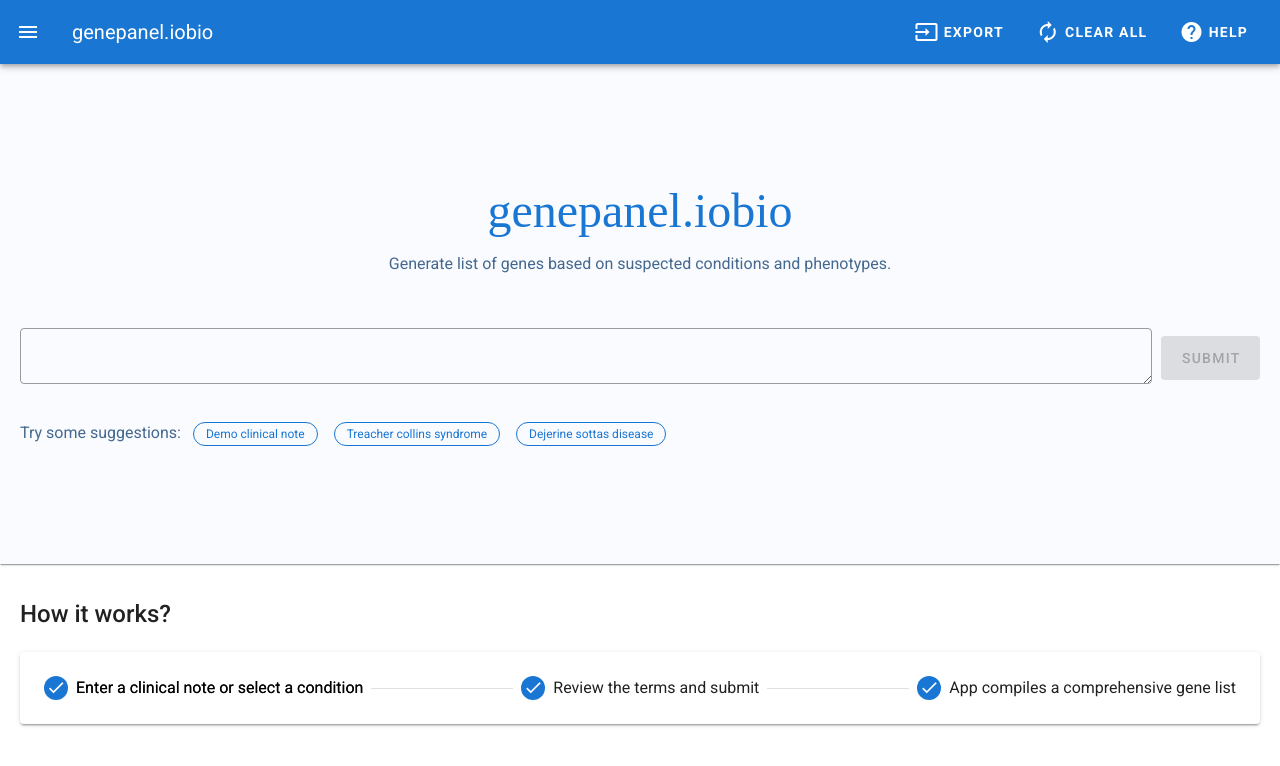
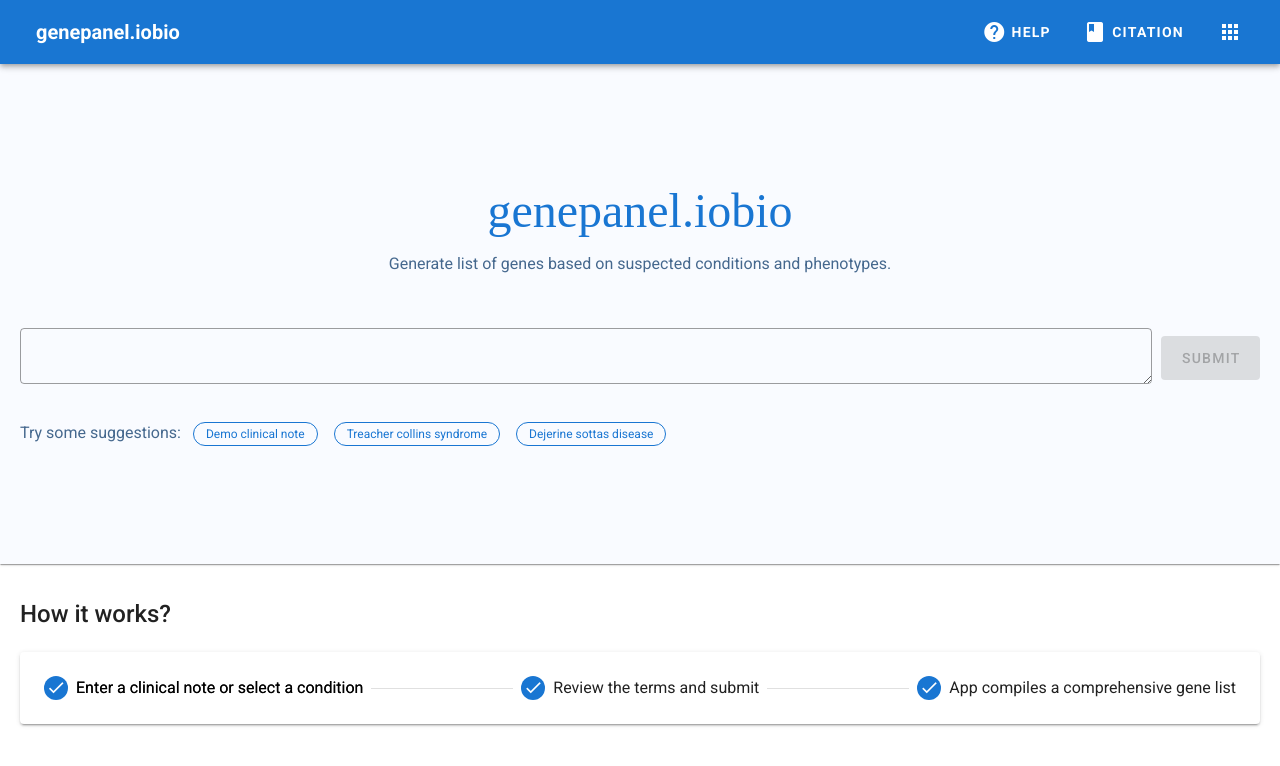
Before and after one commit to iobio/genepanel-2, a Vue app: page / in a window 1280 px wide. Shown: the top 766 px of the page. Built offline with nearby package versions, Linux system fonts and the light colour scheme; what v-clipboard would draw is missing.

Commit message:
add citation link and apps menu

```diff
--- a/src/components/Main.vue
+++ b/src/components/Main.vue
@@ -5,21 +5,21 @@
         color="primary"
         dark
       >
-        <v-app-bar-nav-icon></v-app-bar-nav-icon>
-        <v-toolbar-title>genepanel.iobio</v-toolbar-title>
+        <!-- <v-app-bar-nav-icon></v-app-bar-nav-icon> -->
+        <v-toolbar-title class="ml-5"> <strong>genepanel.iobio</strong> </v-toolbar-title>
         <v-spacer></v-spacer>
-        <v-btn text>
-          <v-icon>input</v-icon>
-          <strong class="ml-1">EXPORT</strong>
-        </v-btn>
-        <v-btn text @click="newAnalysisDialog = true">
-          <v-icon>autorenew</v-icon>
-          <strong class="ml-1">CLEAR ALL</strong>
-        </v-btn>
         <v-btn text>
           <v-icon>help</v-icon>
           <strong class="ml-1">HELP</strong>
         </v-btn>
+        <a href="https://bmcmedgenomics.biomedcentral.com/articles/10.1186/s12920-019-0641-1" target="_blank">
+          <v-btn text>
+            <v-icon>book</v-icon>
+            <strong class="ml-1">CITATION</strong>
+          </v-btn>
+        </a>
+      <AppsMenu></AppsMenu>
+
       </v-app-bar>
       <div
         dark
@@ -134,8 +134,8 @@
         color="primary"
         dark
       >
-        <v-app-bar-nav-icon></v-app-bar-nav-icon>
-        <v-toolbar-title>genepanel.iobio</v-toolbar-title>
+        <!-- <v-app-bar-nav-icon></v-app-bar-nav-icon> -->
+        <v-toolbar-title class="ml-5"> <strong>genepanel.iobio</strong> </v-toolbar-title>
         <v-spacer></v-spacer>
         <v-menu offset-y>
           <template v-slot:activator="{ on, attrs }">
@@ -265,6 +265,8 @@
 </template>
 
 <script>
+import AppsMenu from '../partials/AppsMenu';
+
 import NewComponents from 'iobio-phenotype-extractor-vue';
 import analysisData from '../data/analysis.json';
 import { ExportToCsv } from 'export-to-csv';
@@ -274,7 +276,8 @@ var FileSaver = require('file-saver');
     name: 'Main',
 
     components: {
-      ...NewComponents
+      ...NewComponents,
+      AppsMenu
     },
 
     data: () => ({
--- /dev/null
+++ b/src/partials/AppsMenu.vue
@@ -0,0 +1,54 @@
+<template>
+    <v-menu bottom offset-y style="color:black">
+      <template v-slot:activator="{ on, attrs }">
+        <v-btn text v-bind="attrs" v-on="on">
+          <v-icon style="padding-right:4px">apps</v-icon>
+        </v-btn>
+      </template>
+
+        <v-list>
+          <v-list-item >
+            <v-list-item-title><a href="http://gene.iobio.io/" target="_blank">gene.iobio</a> </v-list-item-title>
+          </v-list-item>
+          <v-list-item >
+            <v-list-item-title><a href="http://bam.iobio.io/" target="_blank">bam.iobio</a> </v-list-item-title>
+          </v-list-item>
+          <v-list-item >
+            <v-list-item-title><a href="http://vcf.iobio.io/" target="_blank">vcf.iobio</a> </v-list-item-title>
+          </v-list-item>
+        </v-list>
+    </v-menu>
+</template>
+
+
+<script>
+
+  export default {
+    components: {
+    },
+    props: {
+    },
+    data(){
+      return {
+        alert: true,
+      }
+    },
+    mounted(){
+    },
+    updated(){
+    },
+    watch: {
+    },
+    methods:{
+    }
+  }
+
+</script>
+
+<style scoped>
+@import url('https://fonts.googleapis.com/css?family=Open+Sans');
+
+a {
+  text-decoration: none !important;
+}
+</style>
```
